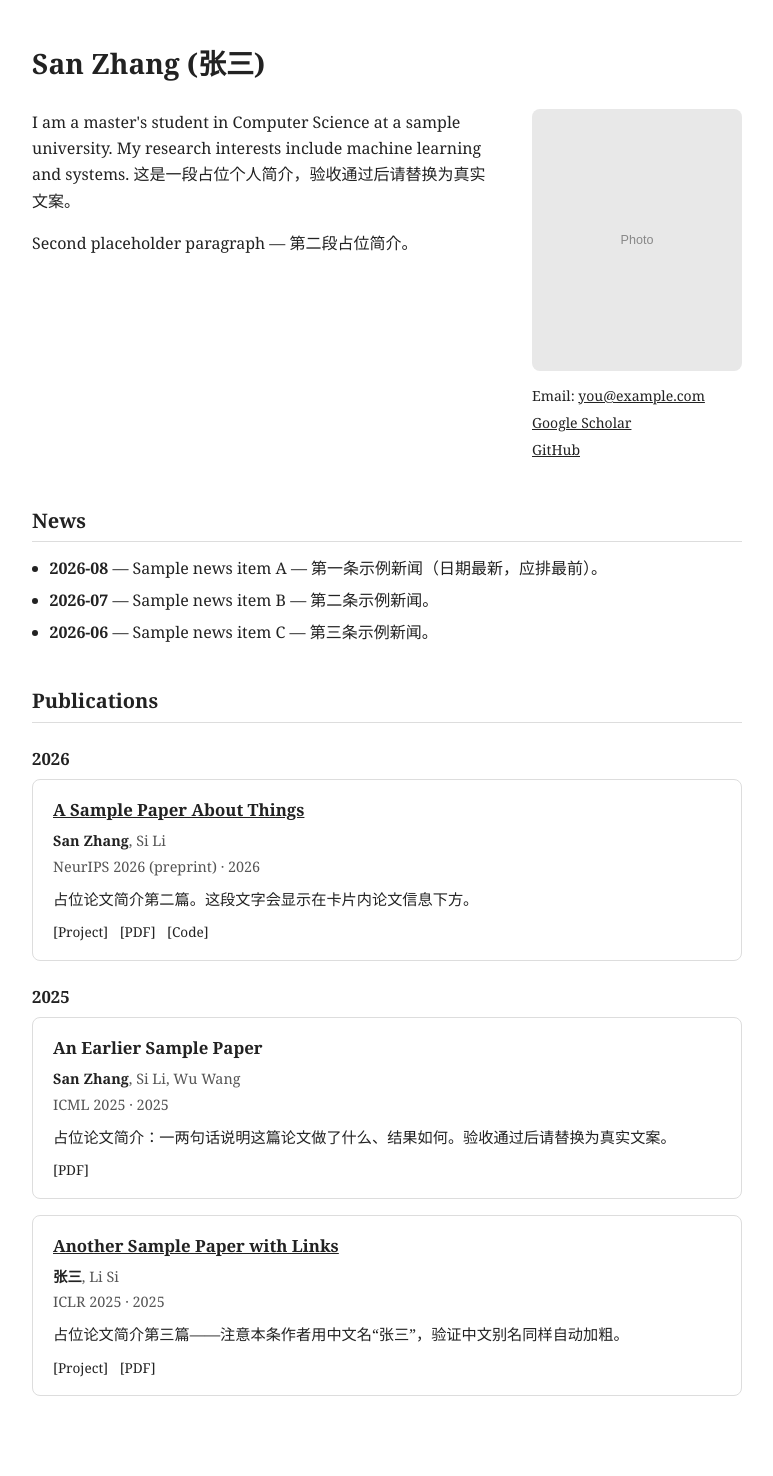
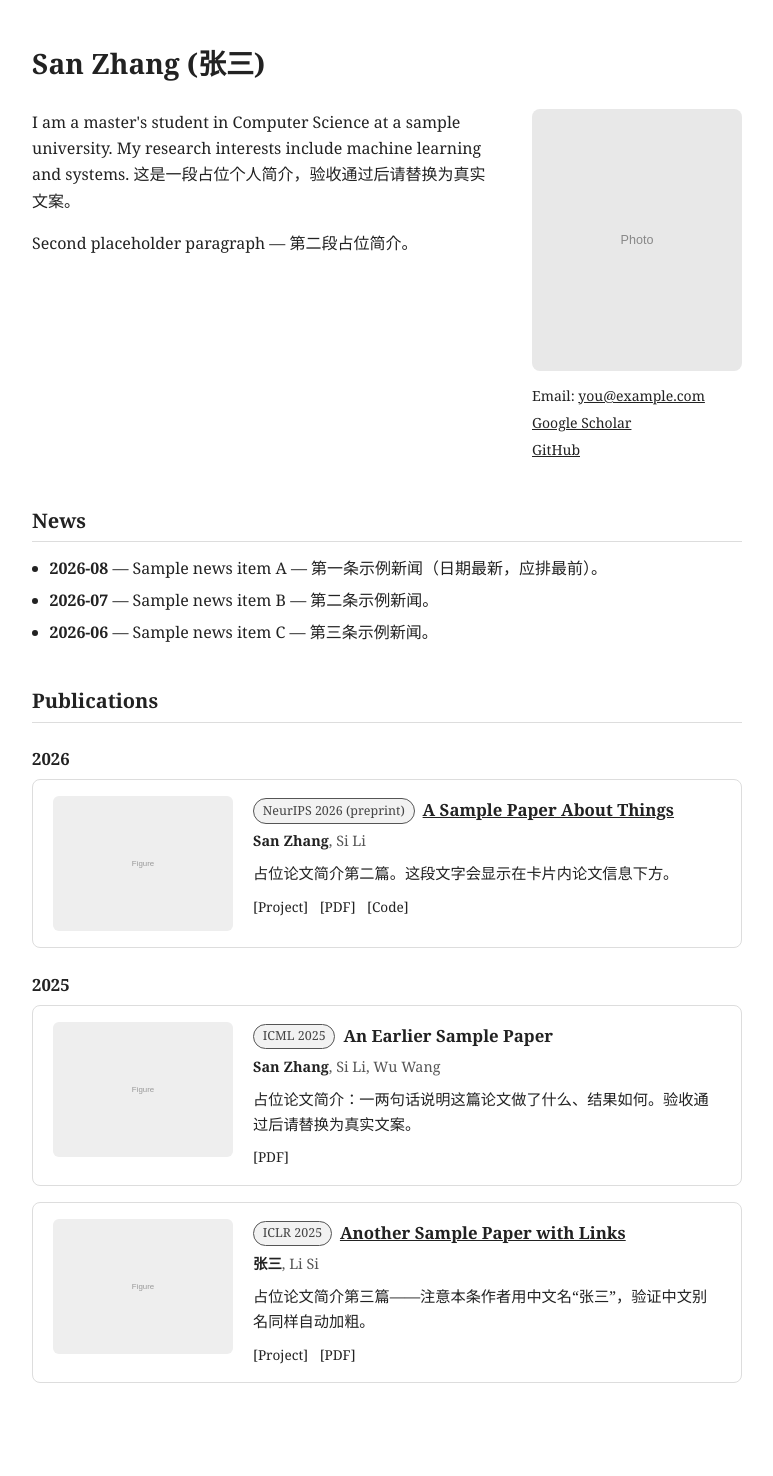
Before and after one commit to Sitaye/sitaye.github.io, a Jekyll site: the page built from index.html, in a window 1280 px wide. Shown: the whole page, without its empty margins (253-1026 px from the left). Built offline with Jekyll 4.4.1, drawn with Linux system fonts in a browser that asks for light colours.

Commit message:
feat: publications cards with left figure column and venue badge beside title

```diff
--- a/_data/publications.yml
+++ b/_data/publications.yml
@@ -2,6 +2,7 @@
   title: "An Earlier Sample Paper"
   authors: ["San Zhang", "Si Li", "Wu Wang"]
   venue: "ICML 2025"
+  figure: /assets/fig-placeholder.svg
   summary: "占位论文简介：一两句话说明这篇论文做了什么、结果如何。验收通过后请替换为真实文案。"
   links:
     pdf: "https://example.com/paper3.pdf"
@@ -10,6 +11,7 @@
   title: "A Sample Paper About Things"
   authors: ["San Zhang", "Si Li"]
   venue: "NeurIPS 2026 (preprint)"
+  figure: /assets/fig-placeholder.svg
   summary: "占位论文简介第二篇。这段文字会显示在卡片内论文信息下方。"
   links:
     project: "https://example.com/project"
@@ -20,6 +22,7 @@
   title: "Another Sample Paper with Links"
   authors: ["张三", "Li Si"]
   venue: "ICLR 2025"
+  figure: /assets/fig-placeholder.svg
   summary: "占位论文简介第三篇——注意本条作者用中文名“张三”，验证中文别名同样自动加粗。"
   links:
     project: "https://example.com/project2"
--- a/_layouts/home.html
+++ b/_layouts/home.html
@@ -31,7 +31,12 @@
       <h3 class="pub-year">{{ group.name }}</h3>
         {% for pub in group.items %}
         <article class="pub-card">
+          {%- if pub.figure -%}
+          <div class="pub-figure"><img src="{{ pub.figure | relative_url }}" alt=""></div>
+          {%- endif -%}
+          <div class="pub-body">
             <h4 class="pub-title">
+              {%- if pub.venue -%}<span class="pub-venue-badge">{{ pub.venue }}</span>{%- endif -%}
               {%- if pub.links.project -%}<a href="{{ pub.links.project }}">{{ pub.title }}</a>
               {%- else -%}{{ pub.title }}{%- endif -%}
             </h4>
@@ -43,13 +48,13 @@
                 {%- unless forloop.last %}, {% endunless -%}
               {%- endfor -%}
             </p>
-          <p class="pub-venue">{{ pub.venue }} · {{ pub.year }}</p>
             {% if pub.summary %}<p class="pub-summary">{{ pub.summary }}</p>{% endif %}
             <p class="pub-links">
               {%- if pub.links.project %}<a href="{{ pub.links.project }}">[Project]</a> {% endif -%}
               {%- if pub.links.pdf %}<a href="{{ pub.links.pdf }}">[PDF]</a> {% endif -%}
               {%- if pub.links.code %}<a href="{{ pub.links.code }}">[Code]</a>{% endif -%}
             </p>
+          </div>
         </article>
         {% endfor %}
       {% endfor %}
--- a/assets/style.css
+++ b/assets/style.css
@@ -69,11 +69,24 @@ h2 {
 }
 
 .pub-card {
+  display: flex;
+  gap: 1.25rem;
+  align-items: flex-start;
   border: 1px solid #ddd;
   border-radius: 8px;
   padding: 1rem 1.25rem;
   margin-bottom: 1rem;
 }
+
+.pub-figure { flex: 0 0 180px; }
+.pub-figure img {
+  display: block;
+  width: 100%;
+  height: auto;
+  border-radius: 6px;
+}
+
+.pub-body { flex: 1 1 auto; min-width: 0; }
 
 .pub-title {
   margin: 0 0 0.35rem;
@@ -81,7 +94,21 @@ h2 {
   font-weight: 600;
 }
 
-.pub-authors, .pub-venue {
+.pub-venue-badge {
+  display: inline-block;
+  margin-right: 0.5rem;
+  padding: 0.08rem 0.55rem;
+  border: 1px solid #555;
+  border-radius: 999px;
+  font-size: 0.78rem;
+  font-weight: 500;
+  color: #444;
+  background: #f2f2f2;
+  vertical-align: 0.12em;
+  white-space: nowrap;
+}
+
+.pub-authors {
   margin: 0.1rem 0;
   font-size: 0.9rem;
   color: #555;
@@ -103,4 +130,6 @@ h2 {
 @media (max-width: 640px) {
   .intro-cols { flex-direction: column-reverse; }
   .portrait { flex: none; width: 180px; }
+  .pub-card { gap: 0.9rem; }
+  .pub-figure { flex-basis: 120px; }
 }
```
Also changed, not shown: assets/fig-placeholder.svg (added). Lines whose indentation alone changed are shown as unchanged.
